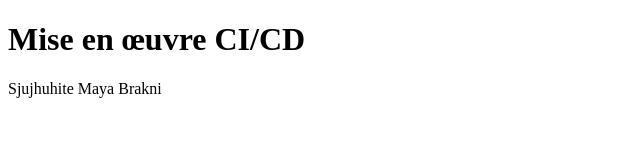
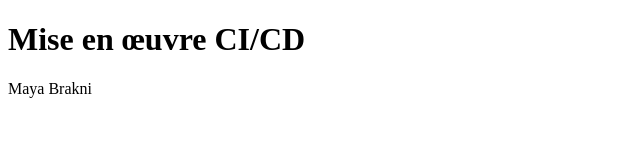
Before and after one commit to maya-brakni/CYDOPS, a plain HTML site: page index.html in a window 1280 px wide. Shown: the full height of the page, 0-640 px from the left. Drawn offline with Linux system fonts and the light colour scheme.

Commit message:
correction html

```diff
--- a/index.html
+++ b/index.html
@@ -3,6 +3,6 @@
 <head><title>Lab CYDOPOS</title></head>
 <body>
 <h1>Mise en œuvre CI/CD </h1>
-<p>Sjujhuhite Maya Brakni</p>
+<p>Maya Brakni</p>
 </body>
 </html>
```
